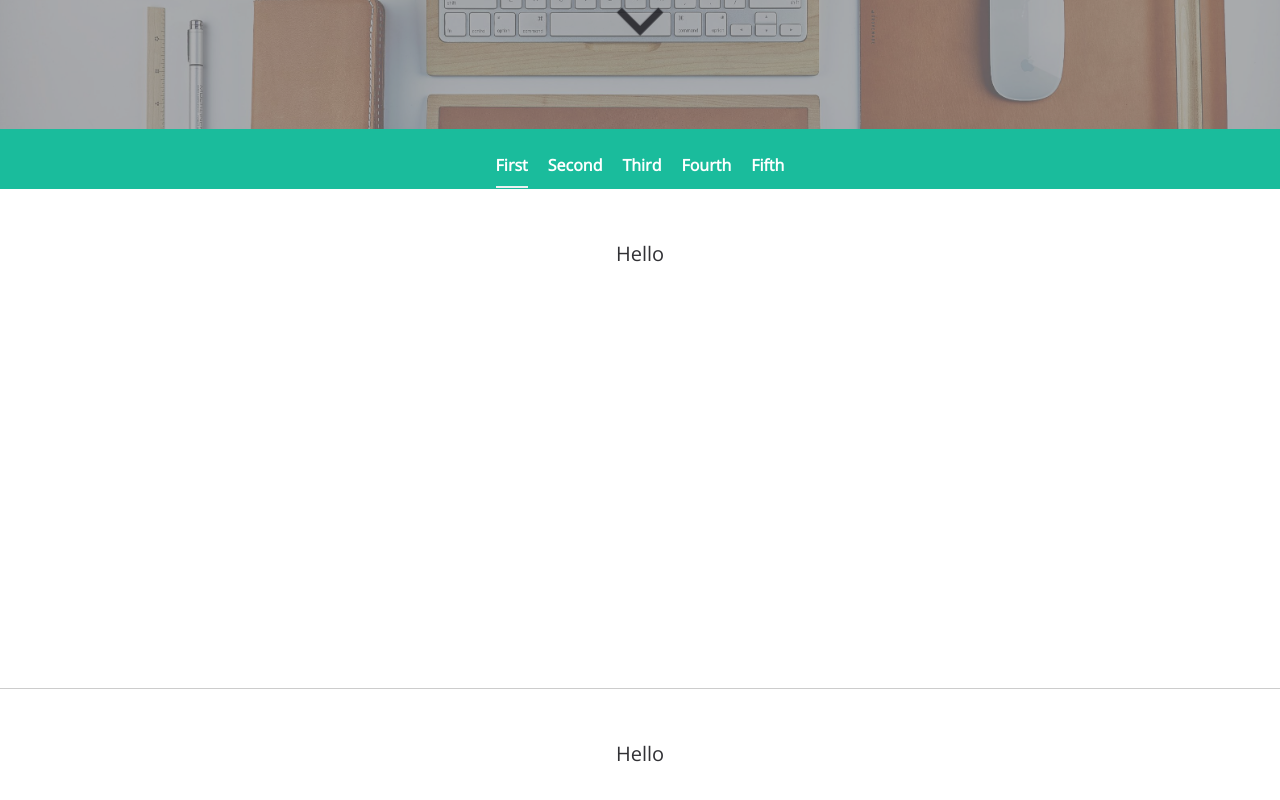
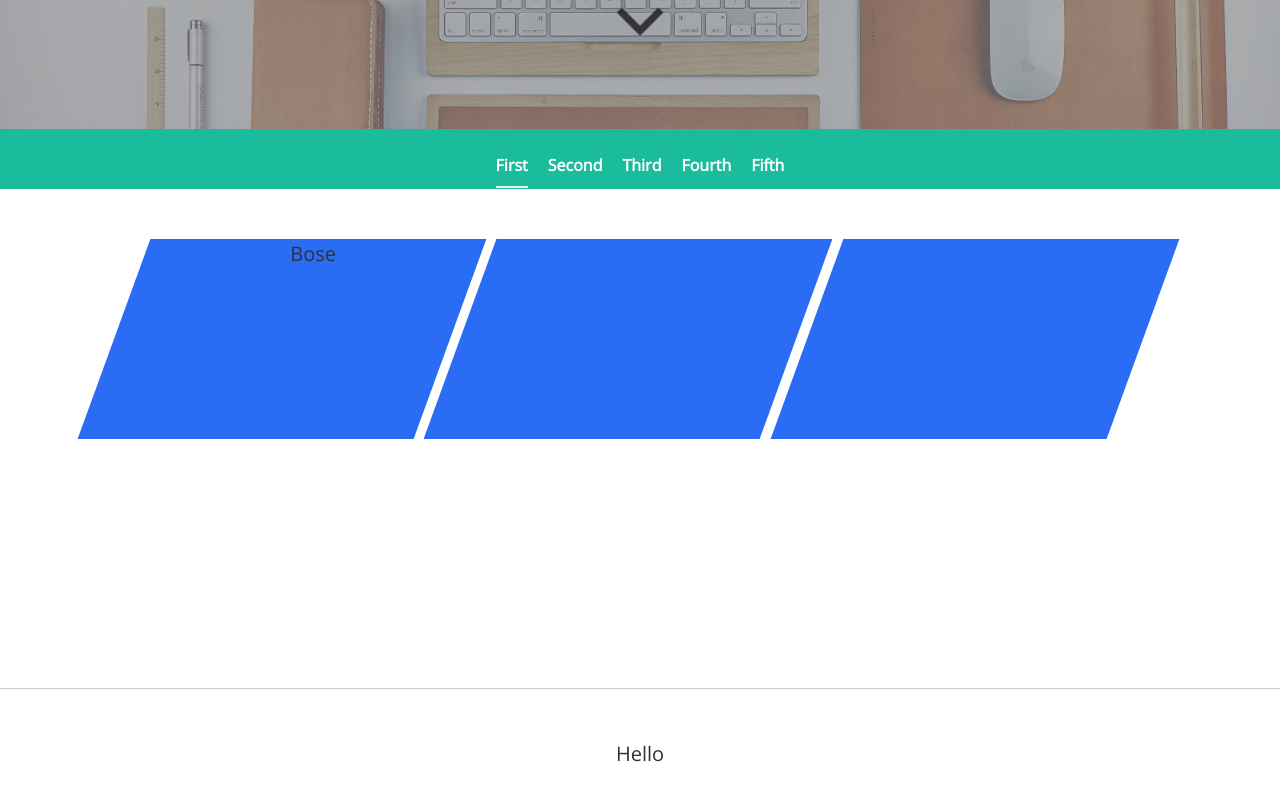
Before and after one commit to akpersad/React-Portfolio, a React app: page / in a window 1280 px wide. Shown: the part 650-1450 px from the top of the page. Built offline with nearby package versions, Linux system fonts and the light colour scheme; no server answers.

Commit message:
Added Projects menu code

```diff
--- a/src/app.jsx
+++ b/src/app.jsx
@@ -5,6 +5,7 @@ import "bootstrap/dist/js/bootstrap.bundle.min";
 import Header from "./components/header/header";
 import MainComp from "./components/welcome-component/welcome-component";
 import StickyNav from "./components/sticky-nav/sticky-nav";
+import Projects from "./components/projects/projects";
 
 class App extends Component {
 	render() {
@@ -23,7 +24,9 @@ class App extends Component {
 
 					<div className="sections">
 						<section className="section-parts" id="one">
-							Hello
+							<div id="projects">
+								<Projects />
+							</div>
 						</section>
 					</div>
 
--- /dev/null
+++ b/src/components/projects/_projects.scss
@@ -0,0 +1,72 @@
+#projects {
+    .projects-container {
+        padding-left: 5%;
+        @include breakpoint(sm-only) {
+            flex-direction: column;
+            flex-flow: wrap;
+            padding-left: 0;
+        }
+        .parallelogram {
+            width: 30%;
+            height: 100%;
+            min-height: 200px;
+            transform: skew(-20deg);
+            background: var(--color-primary);
+            margin-left: 5px;
+            margin-right: 5px;
+            transition: 1s;
+            &.smaller-size {
+                width: 10% !important;
+                .smaller-size_text {
+                    font-size: 2rem;
+                    display: block !important;
+                    @include breakpoint(md) {
+                        transform: rotate(200deg);
+                        font-size: 5rem;
+                        writing-mode: vertical-lr;
+                        text-orientation: sideways-right;
+                        position: relative;
+                        left: -25px;
+                        top: 100px;
+                        transition: 1s;
+                    }
+                }
+                .onload-size_text {
+                    display: none !important;
+                }
+                @include breakpoint(sm-only) {
+                    height: 10% !important;
+                    width: 100% !important;
+                }
+            }
+            &.larger-size {
+                width: 65% !important;
+                .onload-size_text {
+                    display: none !important;
+                }
+                @include breakpoint(sm-only) {
+                    height: 70%;
+                    width: 100% !important;
+                }
+            }
+            .parallelogram-section {
+                transform: skew(20deg);
+                .onload-size_text {
+                    display: block;
+                }
+                .smaller-size_text {
+                    display: none;
+                    transition: 1s;
+                }
+                @include breakpoint(sm-only) {
+                    transform: skew(0);
+                }
+            }
+            @include breakpoint(sm-only) {
+                height: 30%;
+                width: 100%;
+                transform: skew(0);
+            }
+        }
+    }
+}
--- /dev/null
+++ b/src/components/projects/projects.jsx
@@ -0,0 +1,97 @@
+import React, { Component } from "react";
+
+import { swapClasses, removeClass } from "../../global/_util";
+
+class Projects extends Component {
+	hoverEvent(element) {
+		const className = element.target.classList[0];
+		const idName = element.target.id;
+
+		const shapes = document.querySelectorAll(`.${className}`);
+		for (let i = 0; i < shapes.length; i++) {
+			const loopElement = shapes[i];
+			if (loopElement.id !== idName) {
+				swapClasses(loopElement, "smaller-size", "larger-size");
+			} else {
+				swapClasses(loopElement, "larger-size", "smaller-size");
+			}
+		}
+	}
+
+	removeHoverEvent() {
+		const shapesClass = ".parallelogram";
+		const shapes = document.querySelectorAll(shapesClass);
+		for (let i = 0; i < shapes.length; i++) {
+			const loopElement = shapes[i];
+			removeClass(loopElement, "larger-size smaller-size");
+		}
+	}
+
+	render() {
+		return (
+			<div
+				className="projects-container d-flex h-100"
+				onMouseOut={this.removeHoverEvent}
+				onBlur={this.removeHoverEvent}
+			>
+				<div
+					id="shape-1"
+					className="parallelogram"
+					onMouseOver={this.hoverEvent}
+					onFocus={this.hoverEvent}
+				>
+					<div className="parallelogram-section">
+						{/* On load size */}
+						<div className="onload-size_text">Bose</div>
+						{/* End On load size */}
+
+						{/* Large Size */}
+						{/* End Large Size */}
+
+						{/* Small Size */}
+						<div className="smaller-size_text">Bose</div>
+						{/* End Small Size */}
+					</div>
+				</div>
+				<div
+					id="shape-2"
+					className="parallelogram"
+					onMouseOver={this.hoverEvent}
+					onFocus={this.hoverEvent}
+				>
+					<div className="parallelogram-section">
+						{/* On load size */}
+						{/* End On load size */}
+
+						{/* Large Size */}
+						{/* End Large Size */}
+
+						{/* Small Size */}
+						<div className="smaller-size_text">DY</div>
+						{/* End Small Size */}
+					</div>
+				</div>
+				<div
+					id="shape-3"
+					className="parallelogram"
+					onMouseOver={this.hoverEvent}
+					onFocus={this.hoverEvent}
+				>
+					<div className="parallelogram-section">
+						{/* On load size */}
+						{/* End On load size */}
+
+						{/* Large Size */}
+						{/* End Large Size */}
+
+						{/* Small Size */}
+						<div className="smaller-size_text">Salesforce</div>
+						{/* End Small Size */}
+					</div>
+				</div>
+			</div>
+		);
+	}
+}
+
+export default Projects;
--- a/src/styles/main.scss
+++ b/src/styles/main.scss
@@ -20,7 +20,8 @@
 
 @import "../components/header/header";
 @import "../components/welcome-component/welcome-component";
-@import "../components/sticky-nav/sticky-nav.scss";
+@import "../components/sticky-nav/sticky-nav";
+@import "../components/projects/projects";
 
 body {
     transition: $transition-time;
```
Also changed, not shown: src/components/sticky-nav/_sticky-nav.scss (renamed from src/components/sticky-nav/sticky-nav.scss), 2 other files (tests, documents, lock files or other folders).
